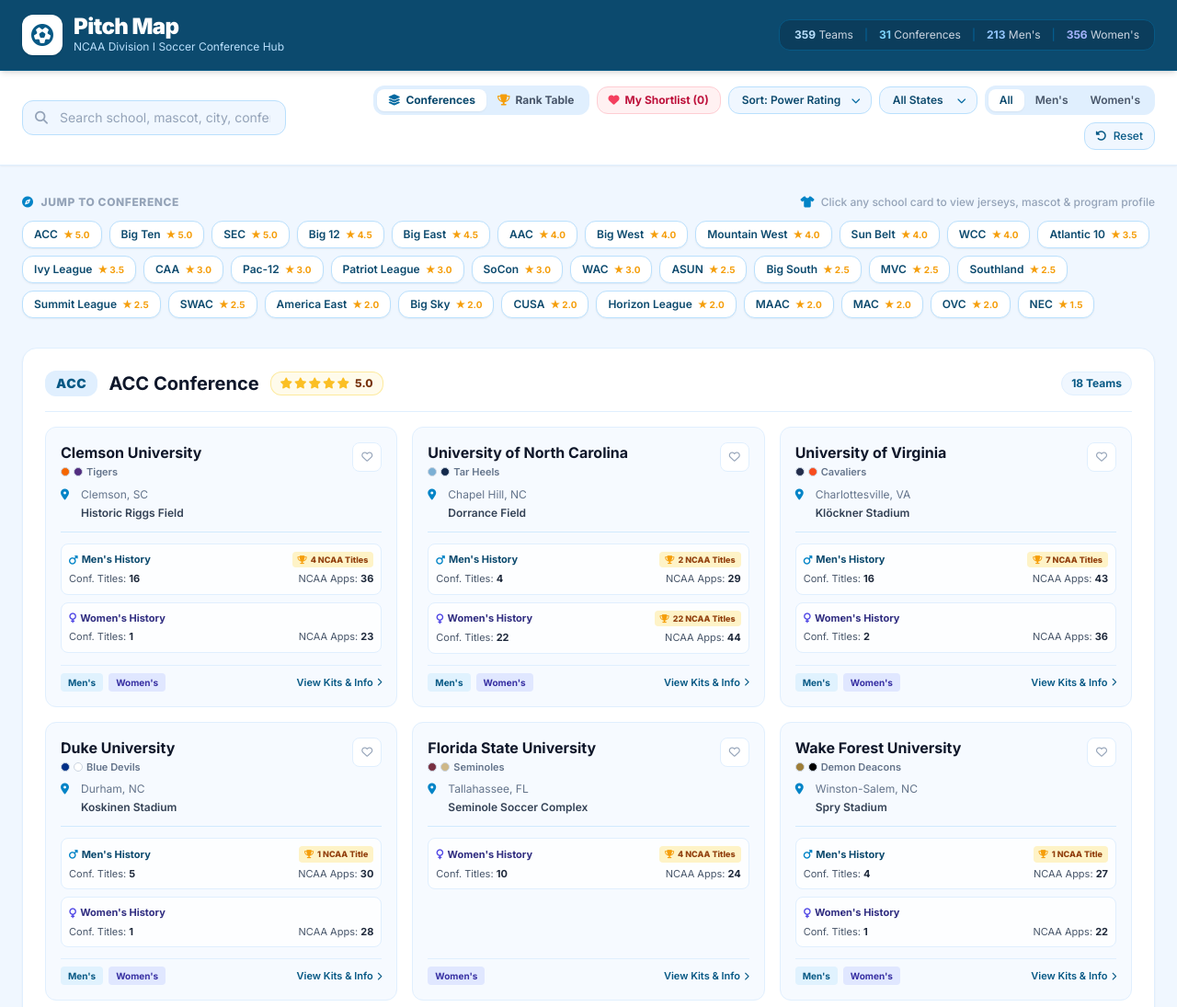
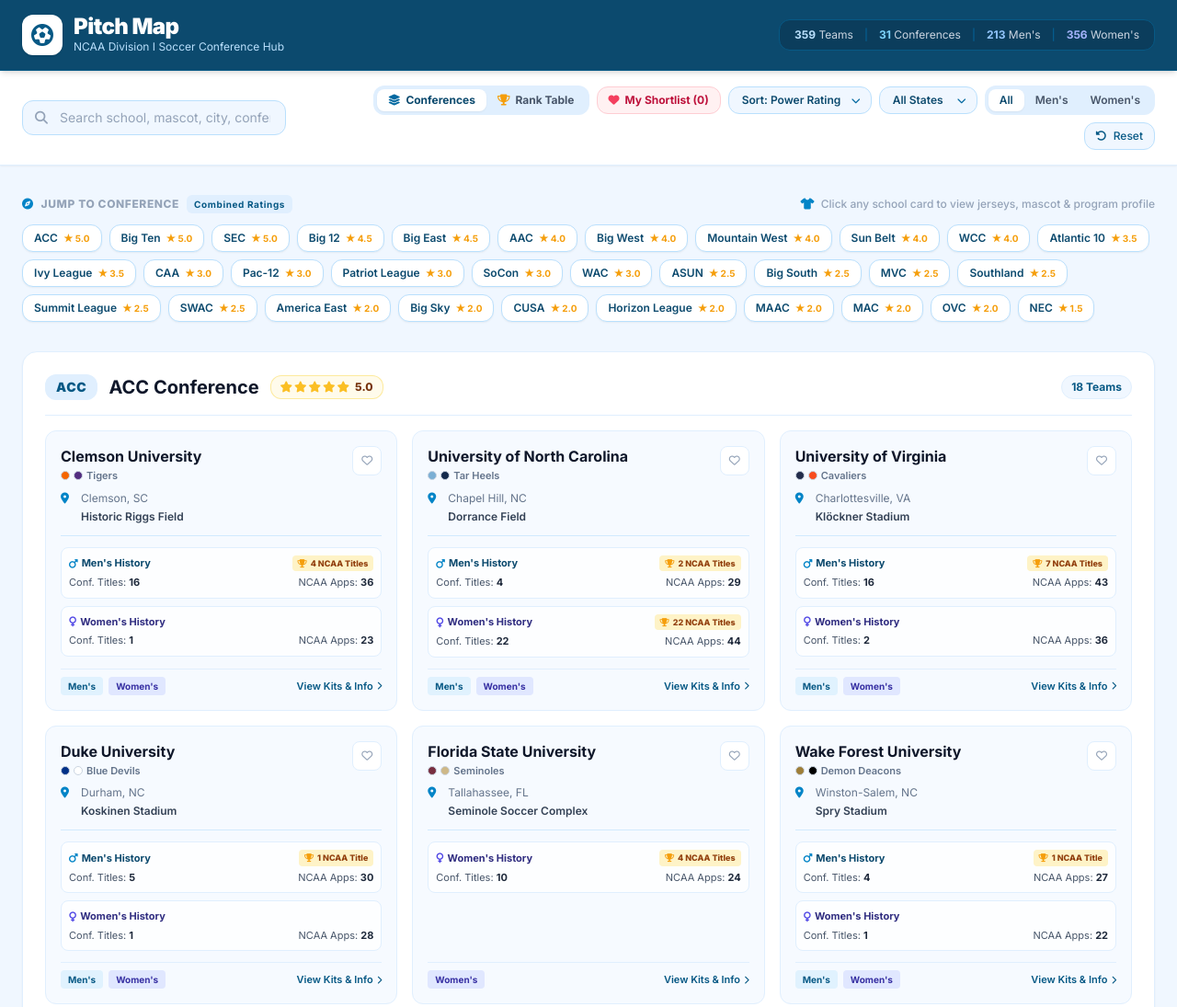
Before and after one commit to JMM217/College-Soccer-Tracker, a plain HTML site: page index.html in a window 1280 px wide. Shown: the top 1095 px of the page at 92% size. Drawn offline with nearby package versions, Linux system fonts and the light colour scheme.

Commit message:
Refactor conference ratings to support gender-specific data
Updated conference ratings to be gender-specific and modified related functions to accommodate gender-aware ratings.

```diff
--- a/index.html
+++ b/index.html
@@ -192,6 +192,7 @@
       <div class="flex flex-wrap items-center justify-between gap-2 mb-3">
         <h2 class="text-xs font-extrabold uppercase tracking-wider text-slate-400 flex items-center gap-2">
           <i class="fa-solid fa-compass text-brand-500"></i> Jump to Conference
+          <span id="jump-rating-mode" class="bg-brand-100 text-brand-700 px-2 py-0.5 rounded-md text-[10px] font-bold normal-case">Combined Ratings</span>
         </h2>
         <span class="text-xs text-slate-400 font-medium">
           <i class="fa-solid fa-shirt text-brand-500 mr-1"></i> Click any school card to view jerseys, mascot &amp; program profile
@@ -360,40 +361,50 @@
   </div>
 
   <script>
-    // Conference Power Rankings (Out of 5 Stars)
+    // Gender-Specific Conference Power Rankings (Out of 5 Stars: { all, men, women })
     const CONFERENCE_RATINGS = {
-      "ACC": 5.0,
-      "Big Ten": 5.0,
-      "SEC": 5.0,
-      "Big 12": 4.5,
-      "Big East": 4.5,
-      "Sun Belt": 4.0,
-      "AAC": 4.0,
-      "WCC": 4.0,
-      "Big West": 4.0,
-      "Mountain West": 4.0,
-      "Atlantic 10": 3.5,
-      "Ivy League": 3.5,
-      "Pac-12": 3.0,
-      "CAA": 3.0,
-      "Patriot League": 3.0,
-      "SoCon": 3.0,
-      "WAC": 3.0,
-      "MVC": 2.5,
-      "Summit League": 2.5,
-      "ASUN": 2.5,
-      "Big South": 2.5,
-      "Southland": 2.5,
-      "SWAC": 2.5,
-      "CUSA": 2.0,
-      "MAC": 2.0,
-      "MAAC": 2.0,
-      "America East": 2.0,
-      "Horizon League": 2.0,
-      "Big Sky": 2.0,
-      "OVC": 2.0,
-      "NEC": 1.5
+      "ACC":            { all: 5.0, men: 5.0, women: 5.0 },
+      "Big Ten":        { all: 5.0, men: 4.5, women: 5.0 },
+      "SEC":            { all: 5.0, men: 3.5, women: 5.0 },
+      "Big 12":         { all: 4.5, men: 3.5, women: 4.5 },
+      "Big East":       { all: 4.5, men: 4.5, women: 4.0 },
+      "Sun Belt":       { all: 4.0, men: 4.5, women: 3.0 },
+      "AAC":            { all: 4.0, men: 4.0, women: 3.5 },
+      "WCC":            { all: 4.0, men: 3.5, women: 4.0 },
+      "Big West":       { all: 4.0, men: 4.0, women: 3.5 },
+      "Mountain West":  { all: 4.0, men: 3.0, women: 4.0 },
+      "Atlantic 10":    { all: 3.5, men: 3.5, women: 3.0 },
+      "Ivy League":     { all: 3.5, men: 3.5, women: 3.5 },
+      "Pac-12":         { all: 3.0, men: 3.5, women: 3.5 },
+      "CAA":            { all: 3.0, men: 3.0, women: 3.0 },
+      "Patriot League": { all: 3.0, men: 3.0, women: 2.5 },
+      "SoCon":          { all: 3.0, men: 3.0, women: 2.5 },
+      "WAC":            { all: 3.0, men: 3.0, women: 2.5 },
+      "MVC":            { all: 2.5, men: 3.0, women: 2.5 },
+      "Summit League":  { all: 2.5, men: 2.5, women: 2.5 },
+      "ASUN":           { all: 2.5, men: 2.5, women: 2.5 },
+      "Big South":      { all: 2.5, men: 2.5, women: 2.0 },
+      "Southland":      { all: 2.5, men: 2.0, women: 2.5 },
+      "SWAC":           { all: 2.5, men: 2.0, women: 2.5 },
+      "CUSA":           { all: 2.0, men: 3.0, women: 2.0 },
+      "MAC":            { all: 2.0, men: 3.0, women: 2.0 },
+      "MAAC":           { all: 2.0, men: 2.0, women: 2.0 },
+      "America East":   { all: 2.0, men: 2.5, women: 2.0 },
+      "Horizon League": { all: 2.0, men: 2.0, women: 2.0 },
+      "Big Sky":        { all: 2.0, men: 2.0, women: 2.0 },
+      "OVC":            { all: 2.0, men: 2.0, women: 2.0 },
+      "NEC":            { all: 1.5, men: 1.5, women: 1.5 }
     };
+
+    // Resolve Conference Rating based on active Gender Filter ('ALL', 'MEN', or 'WOMEN')
+    function getConferenceRating(confName, genderOverride = null) {
+      const entry = CONFERENCE_RATINGS[confName];
+      if (!entry) return 2.5;
+      const g = genderOverride || currentGender;
+      if (g === 'MEN') return entry.men;
+      if (g === 'WOMEN') return entry.women;
+      return entry.all;
+    }
 
     // Detailed Branding, Nicknames, Official Colors & Campus Metadata for D1 Programs
     const SCHOOL_PROFILES = {
@@ -887,8 +898,8 @@
       `;
     }
 
-    // Helper to render 5-star icons
-    function renderStarRating(rating) {
+    // Helper to render 5-star icons (Gender-Aware)
+    function renderStarRating(rating, label = '') {
       const score = rating || 2.5;
       const fullStars = Math.floor(score);
       const hasHalf = score % 1 >= 0.5;
@@ -905,10 +916,13 @@
         starsHtml += '<i class="fa-regular fa-star text-slate-300"></i>';
       }
 
+      const scopeText = label || (currentGender === 'MEN' ? "Men's" : (currentGender === 'WOMEN' ? "Women's" : 'Overall'));
+
       return `
-        <div class="inline-flex items-center gap-1.5 bg-amber-50 border border-amber-200/80 px-2.5 py-1 rounded-xl" title="Conference Power Rating: ${score.toFixed(1)} / 5.0">
+        <div class="inline-flex items-center gap-1.5 bg-amber-50 border border-amber-200/80 px-2.5 py-1 rounded-xl" title="${scopeText} Conference Power Rating: ${score.toFixed(1)} / 5.0">
           <div class="flex items-center gap-0.5 text-xs">${starsHtml}</div>
           <span class="text-xs font-extrabold text-amber-900">${score.toFixed(1)}</span>
+          ${currentGender !== 'ALL' ? `<span class="text-[10px] font-bold text-amber-700/80 uppercase tracking-tight">(${scopeText})</span>` : ''}
         </div>
       `;
     }
@@ -1335,7 +1349,7 @@
     const SHORTLIST_STORAGE_KEY = 'pitch_map_recruit_shortlist_v1';
     const NOTES_STORAGE_KEY = 'pitch_map_recruit_notes_v1';
     let currentView = 'CONF'; // 'CONF' | 'TABLE'
-    let currentGender = 'ALL';
+    let currentGender = 'ALL'; // 'ALL' | 'MEN' | 'WOMEN'
     let currentState = 'ALL';
     let currentSearch = '';
     let currentSort = 'RATING';
@@ -1459,7 +1473,7 @@
         ncaaTitles: (m ? m.ncaaTitles : 0) + (w ? w.ncaaTitles : 0),
         ncaaApps: (m ? m.ncaaApps : 0) + (w ? w.ncaaApps : 0),
         confTitles: (m ? m.confTitles : 0) + (w ? w.confTitles : 0),
-        confRating: CONFERENCE_RATINGS[program.conference] || 0,
+        confRating: getConferenceRating(program.conference),
         capacity: program.capacity || 0
       };
     }
@@ -1500,10 +1514,20 @@
 
       document.getElementById('modal-stadium').textContent = program.stadium;
       document.getElementById('modal-stadium-meta').textContent = `${program.capacity.toLocaleString()} seats • ${program.surface}`;
-      document.getElementById('modal-conf-rating').innerHTML = renderStarRating(CONFERENCE_RATINGS[program.conference]);
-      document.getElementById('modal-sponsors').textContent = program.mens && program.womens
+
+      // Show gender-specific conference ratings in modal
+      const confEntry = CONFERENCE_RATINGS[program.conference];
+      const activeRating = getConferenceRating(program.conference);
+      document.getElementById('modal-conf-rating').innerHTML = renderStarRating(activeRating);
+
+      let ratingBreakdown = program.mens && program.womens
         ? "Sponsors Men's & Women's"
         : (program.mens ? "Men's Soccer Only" : "Women's Soccer Only");
+      if (confEntry && program.mens && program.womens) {
+        ratingBreakdown += ` • M: ★${confEntry.men.toFixed(1)} | W: ★${confEntry.women.toFixed(1)}`;
+      }
+      document.getElementById('modal-sponsors').textContent = ratingBreakdown;
+
       document.getElementById('modal-campus-type').textContent = `${profile.type} Institution`;
       document.getElementById('modal-enrollment').textContent = profile.enrollment;
 
@@ -1688,12 +1712,12 @@
       });
     };
 
-    // Sort conference names either by Power Rating (desc) or A-Z
+    // Sort conference names either by Gender-Aware Power Rating (desc) or A-Z
     function sortConferences(confNames) {
       return [...confNames].sort((a, b) => {
         if (currentSort === 'RATING') {
-          const rA = CONFERENCE_RATINGS[a] || 0;
-          const rB = CONFERENCE_RATINGS[b] || 0;
+          const rA = getConferenceRating(a);
+          const rB = getConferenceRating(b);
           if (rB !== rA) return rB - rA;
         }
         return a.localeCompare(b);
@@ -1712,7 +1736,7 @@
       });
     }
 
-    // Set Gender Filter
+    // Set Gender Filter (Updates conference ratings, jump chips, and dashboard)
     function setGenderFilter(gender, btnElement) {
       currentGender = gender;
       document.querySelectorAll('.gender-btn').forEach(b => {
@@ -1721,6 +1745,7 @@
       });
       btnElement.classList.add('bg-white', 'text-brand-800', 'shadow-sm');
       btnElement.classList.remove('text-slate-600');
+      renderConferenceChips();
       renderDashboard();
     }
 
@@ -1737,7 +1762,6 @@
       sortFilter.value = 'RATING';
       tableSortFilter.value = 'NCAA_TITLES';
       updateShortlistUI();
-      renderConferenceChips();
       setGenderFilter('ALL', document.getElementById('btn-gender-all'));
     }
 
@@ -1760,14 +1784,27 @@
       womensCountEl.textContent = womensTotal;
     }
 
-    // Render Jump-to Chips
+    // Render Jump-to Chips (Filtered & Rated by Active Gender)
     function renderConferenceChips() {
-      const activePrograms = D1_SOCCER_PROGRAMS.filter(p => p.mens || p.womens);
+      const activePrograms = D1_SOCCER_PROGRAMS.filter(p => {
+        if (!p.mens && !p.womens) return false;
+        if (currentGender === 'MEN' && !p.mens) return false;
+        if (currentGender === 'WOMEN' && !p.womens) return false;
+        return true;
+      });
+
+      const modeBadge = document.getElementById('jump-rating-mode');
+      if (modeBadge) {
+        modeBadge.textContent = currentGender === 'MEN'
+          ? "Men's Conference Ratings"
+          : (currentGender === 'WOMEN' ? "Women's Conference Ratings" : 'Combined Ratings');
+      }
+
       const conferences = sortConferences([...new Set(activePrograms.map(p => p.conference))]);
       conferenceChipsEl.innerHTML = '';
 
       conferences.forEach(conf => {
-        const rating = CONFERENCE_RATINGS[conf];
+        const rating = getConferenceRating(conf);
         const chip = document.createElement('a');
         chip.href = `#conf-${conf.replace(/\s+/g, '-').toLowerCase()}`;
         chip.className = "px-3 py-1.5 bg-white hover:bg-brand-500 hover:text-white border border-brand-200 text-brand-800 font-semibold text-xs rounded-xl transition-all shadow-sm flex items-center gap-1.5";
@@ -1809,8 +1846,8 @@
       countBadge.textContent = `${filtered.length} ${filtered.length === 1 ? 'Program' : 'Programs'}`;
 
       const genderLabel = currentGender === 'MEN'
-        ? "Men's soccer stats"
-        : (currentGender === 'WOMEN' ? "Women's soccer stats" : "Combined Men's & Women's stats");
+        ? "Men's soccer stats & Men's conference ratings"
+        : (currentGender === 'WOMEN' ? "Women's soccer stats & Women's conference ratings" : "Combined Men's & Women's stats");
       subtitleEl.textContent = `Showing ${genderLabel} • Click any column header to re-rank or click any row to inspect Home & Away jersey replicas`;
 
       if (filtered.length === 0) {
@@ -1966,7 +2003,7 @@
       // Render each conference section
       sortConferences(Object.keys(grouped)).forEach(conf => {
         const teams = grouped[conf];
-        const rating = CONFERENCE_RATINGS[conf];
+        const rating = getConferenceRating(conf);
         const sectionId = `conf-${conf.replace(/\s+/g, '-').toLowerCase()}`;
 
         const section = document.createElement('section');
```
